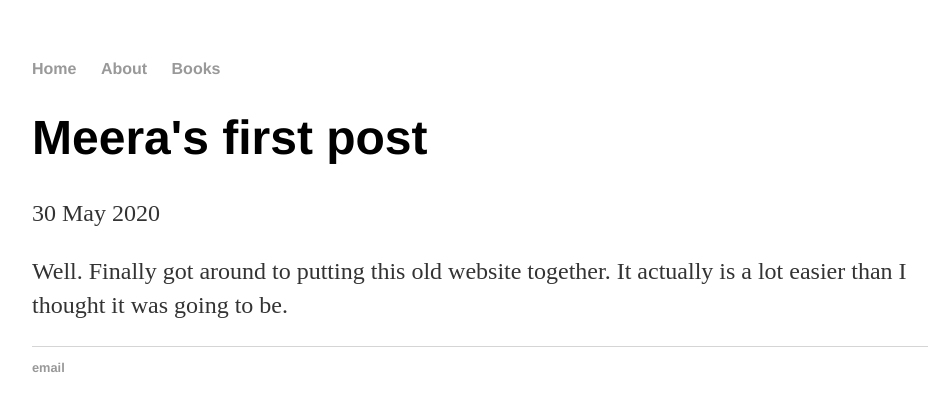
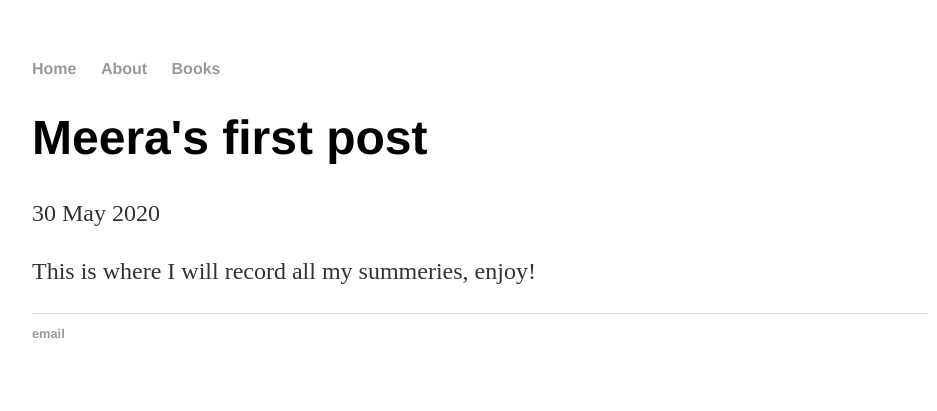
Before and after one commit to meerkatbhat/meerkatbhat, a Jekyll site: the page built from _posts/2020-05-30-firstpost.md, in a window 1280 px wide. Shown: the top 411 px of the page, without its empty margins (160-1097 px from the left). Built offline with Jekyll 4.4.1, drawn with Linux system fonts in a browser that asks for light colours.

Commit message:
Update 2020-05-30-firstpost.md

```diff
--- a/_posts/2020-05-30-firstpost.md
+++ b/_posts/2020-05-30-firstpost.md
@@ -4,5 +4,4 @@ title: "Meera's first post"
 date: 2020-05-30
 ---
 
-Well. Finally got around to putting this old website together.
-It actually is a lot easier than I thought it was going to be.
+This is where I will record all my summeries, enjoy!
```
